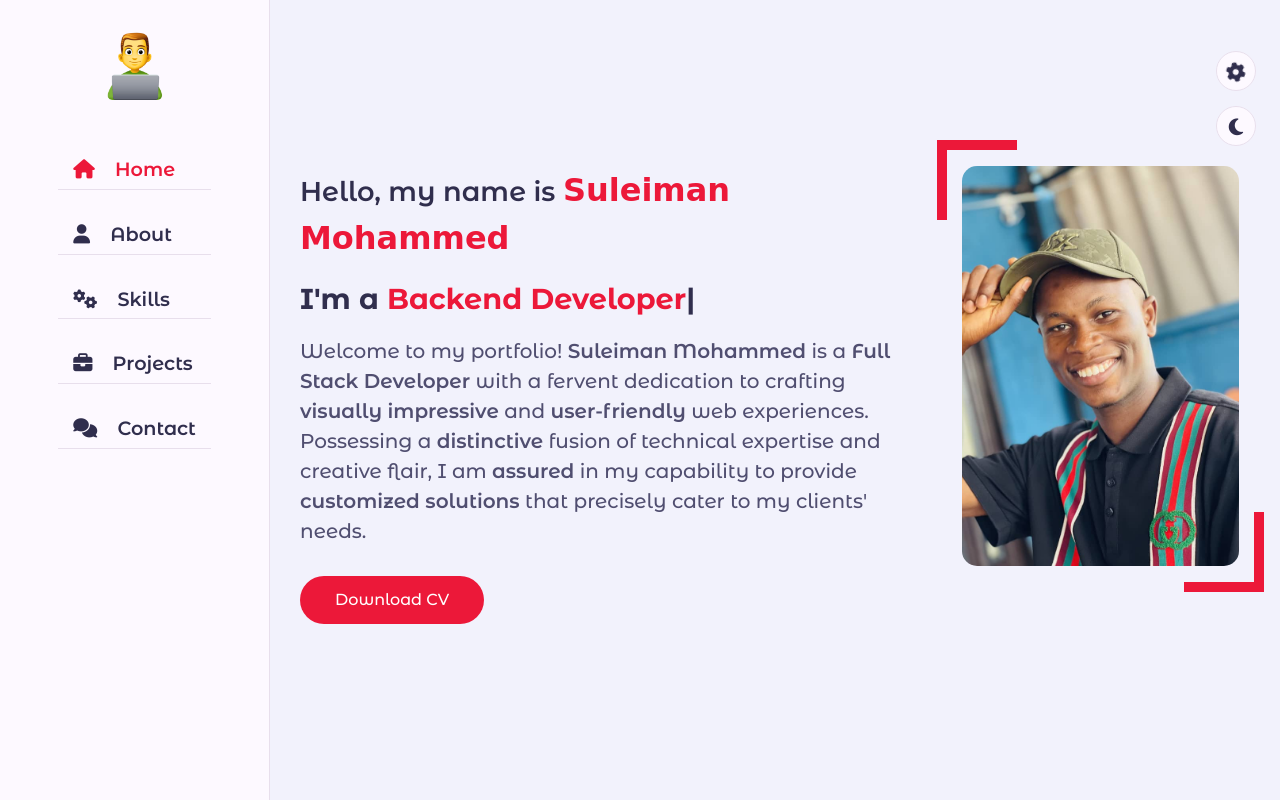
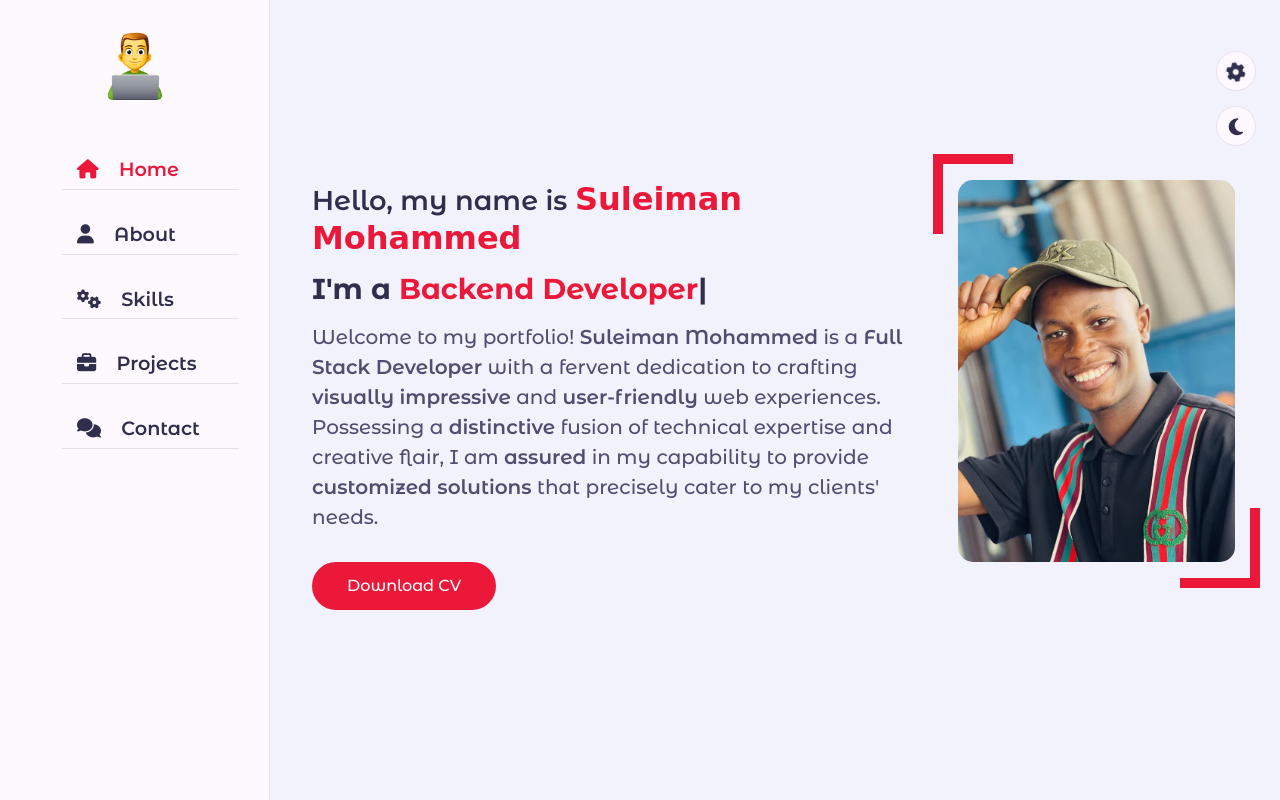
Before and after one commit to Kingsosu/kscode-portfolio, a Django app: page / in a window 1280 px wide. Run offline with Django 4.2, Linux system fonts and the light colour scheme; data that the repository does not hold is empty; some web fonts are replaced.

Commit message:
second commit

```diff
--- a/portfolioapp/views.py
+++ b/portfolioapp/views.py
@@ -1,4 +1,7 @@
+from django.core.mail import send_mail
 from django.shortcuts import render
+from django.http import JsonResponse
+from django.views.decorators.csrf import csrf_exempt
 from .models import ProjectDetails  # Importing the ProjectDetails model
 
 def index(request):
@@ -13,3 +16,29 @@ def index(request):
         context['uiprojects'] = ProjectDetails.objects.filter(jobtype='ui')
 
     return render(request, 'index.html', context)
+
+
+@csrf_exempt
+def send_message(request):
+    if request.method == 'POST':
+        name = request.POST.get('name')
+        email = request.POST.get('email')
+        subject = request.POST.get('subject')
+        message = request.POST.get('message')
+
+        # Construct the email message
+        email_message = f"Name: {name}\nEmail: {email}\nSubject: {subject}\n\n\n{message}"
+
+        try:
+            send_mail(
+                subject=subject,
+                message=email_message,
+                from_email=None,
+                recipient_list=['kingsosuolale@gmail.com'],
+                fail_silently=False,
+            )
+            return JsonResponse({'success':True})
+        except Exception as e:
+            return JsonResponse({'success': False, 'error': str(e)})
+    else:
+        return JsonResponse({'success': False, 'error': 'Invalid request method'})
--- a/requirements.txt
+++ b/requirements.txt
@@ -14,7 +14,6 @@ Jinja2==3.1.3
 jmespath==1.0.1
 MarkupSafe==2.1.5
 numpy==1.26.4
-opencv-python==4.9.0.80
 packaging==23.2
 pillow==10.2.0
 psycopg2-binary==2.9.9
--- a/static/css/style.css
+++ b/static/css/style.css
@@ -35,7 +35,7 @@ body.dark{
     margin: 0;
     padding: 0;
     outline: none;
-    text-decoration: none;
+    text-decoration: none !important;
     box-sizing: border-box;
     scrollbar-width: thin;
 }
@@ -183,7 +183,7 @@ ul{
     border: none;
     display: inline-block;
     white-space: nowrap;
-    background-color: var(--skin-color);
+    background-color: var(--skin-color) !important;
     transition: var(--transition);
 }
 .btn:hover{
@@ -238,25 +238,29 @@ ul{
     display: none;
 }
 
-.aside .nav{
+.aside .nav-k{
     margin-top: 50px;
+    width: 100%;
 }
-.aside .nav li{
+.aside .nav-k li{
     margin-bottom: 25px;
     display: block;
 }
-.aside .nav li a{
+
+.aside .nav-k li a {
     font-size: 1.2rem;
     font-weight: 600;
     display: block;
     border-bottom: 1px solid var(--bg-black-50);
     color: var(--text-black-900);
+    text-decoration: none;
     padding: 5px 15px;
 }
-.aside .nav li a.active{
+
+.aside .nav-k li a.active{
     color: var(--skin-color);
 }
-.aside .nav li a i{
+.aside .nav-k li a i{
     margin-right: 15px;
 }
 
--- a/static/js/script.js
+++ b/static/js/script.js
@@ -8,7 +8,7 @@ const typed = new Typed('.typing', {
     //showCursor: false // Hides the cursor
 });
 
-const nav = document.querySelector('.nav');
+const nav = document.querySelector('.nav-k');
 const navList = nav.querySelectorAll('li');
 const allSection = document.querySelectorAll('.section');
 const totalSection = allSection.length;
--- a/templates/index.html
+++ b/templates/index.html
@@ -8,7 +8,9 @@
     <meta name="viewport" content="width=device-width, initial-scale=1.0">
     <title>Suleiman Mohammed | Portfolio Website</title>
 
+
     <!-- === CSS Files === -->
+    <link href="https://cdn.jsdelivr.net/npm/bootstrap@5.3.2/dist/css/bootstrap.min.css" rel="stylesheet">
     <link rel="stylesheet" href="{% static 'css/style.css' %}">
     <link rel="stylesheet" href="{% static 'css/skins/color-1.css' %}">
 
@@ -27,6 +29,13 @@
         disabled>
 
     <link rel="stylesheet" href="{% static 'css/style-switcher.css' %}">
+
+    <style>
+        .nav-k li a{
+            text-decoration: none;
+        }
+    </style>
+
 </head>
 
 <body>
@@ -41,7 +50,7 @@
             <button class="fas fa-bars"></button>
             <!-- <div class="nav-toggle">
             </div> -->
-            <ul class="nav">
+            <ul class="nav-k">
                 <li><a href="#home" class="active"><i class="fa fa-home"></i> Home</a></li>
                 <li><a href="#about"><i class="fa fa-user"></i> About</a></li>
                 <li><a href="#skills"><i class="fa fa-cogs"></i> Skills</a></li>
@@ -489,43 +498,50 @@
                     <h4 class="contact-sub-title padd-15">I'M VERY RESPONSIVE TO MESSAGES</h4>
 
                     <!-- === Contact Form ==== -->
+                    <form action="" id="contact-form" autocomplete="off">
                         <div class="row">
+                            {% csrf_token %}
                             <div class="contact-form padd-15">
                                 <div class="row">
                                     <div class="form-item col-6 padd-15">
                                         <div class="form-group">
-                                        <input type="text" class="form-control" placeholder="Name">
+                                            <input type="text" class="form-control" placeholder="Name" name="name" autofocus required>
                                         </div>
                                     </div>
 
                                     <div class="form-item col-6 padd-15">
                                         <div class="form-group">
-                                        <input type="email" class="form-control" placeholder="Email">
+                                            <input type="email" class="form-control" placeholder="Email" name="email" required>
                                         </div>
                                     </div>
                                 </div>
                                 <div class="row">
                                     <div class="form-item col-12 padd-15">
                                         <div class="form-group">
-                                        <input type="text" class="form-control" placeholder="Subject">
+                                            <input type="text" class="form-control" placeholder="Subject" name="subject" required>
                                         </div>
                                     </div>
                                 </div>
                                 <div class="row">
                                     <div class="form-item col-12 padd-15">
                                         <div class="form-group">
-                                        <textarea name="" class="form-control" placeholder="Message"></textarea>
+                                            <textarea name="" class="form-control" placeholder="Message" name="message" required></textarea>
                                         </div>
                                     </div>
                                 </div>
                                 <div class="row">
                                     <div class="form-item col-12 padd-15">
-                                    <button type="submit" class="btn"><i class="fas fa-paper-plane"></i>&nbsp; Send
-                                        Message</button>
+                                        <button type="submit" class="btn" id="submit-button">
+                                            <span class="spinner-border spinner-border-sm d-none" role="status" aria-hidden="true"></span>
+                                            <span class="loading-text d-none fs-5">Sending...</span>
+                                            <span class="send-message-icon"><i class="fas fa-paper-plane"></i></span>
+                                            <span class="original-text  fs-5">Send Message</span>
+                                        </button>
                                     </div>
                                 </div>
                             </div>
                         </div>
+                    </form>
                     <!-- === Contact Form End ==== -->
                 </div>
             </section>
@@ -553,13 +569,19 @@
         </div>
         <!-- === Style Switcher End === -->
 
+
+
     </main>
     <!-- === Main Container End ==== -->
 
     <!-- === JS Filies === -->
     <script src="https://cdn.jsdelivr.net/npm/typed.js@2.0.12"></script>
+    <script src="https://cdn.jsdelivr.net/npm/@popperjs/core@2.11.8/dist/umd/popper.min.js"></script>
+    <script src="https://cdn.jsdelivr.net/npm/bootstrap@5.3.2/dist/js/bootstrap.min.js"></script>
     <script src="{% static 'js/script.js' %}"></script>
     <script src="{% static 'js/style-switcher.js' %}"></script>
+    <!-- jQuery script -->
+    <script src="https://ajax.googleapis.com/ajax/libs/jquery/3.5.1/jquery.min.js"></script>
 
     <script>
         const typed = new Typed('.typing', {
@@ -571,6 +593,46 @@
             //showCursor: false // Hides the cursor
         });
     </script>
+
+    <!-- Sending Email Message Using Ajax-->
+    <script>
+        $(document).ready(function() {
+            $('#contact-form').submit(function(event) {
+                event.preventDefault();
+                var formData = $(this).serialize();
+
+                // Show loading text and spinner-border
+                $('#submit-button .loading-text').removeClass('d-none');
+                $('#submit-button .spinner-border').removeClass('d-none');
+                $('#submit-button .send-message-icon').addClass('d-none');
+                $('#submit-button .original-text').addClass('d-none');
+
+                $.ajax({
+                    type: 'POST',
+                    url: "{% url 'send_message' %}", // URL to send the AJAX request
+                    data: formData,
+                    success: function(response) {
+                        if (response.success) {
+                            alert('Message sent successfully');
+                            // Optionally, reset the form
+                            $('#contact-form')[0].reset();
+                        } else {
+                            alert('Failed to send message');
+                        }
+                    },
+                    error: function(xhr, status, error) {
+                        alert('An error occurred');
+                    },
+                    complete: function(){
+                        $('#submit-button .loading-text').addClass('d-none');
+                        $('#submit-button .spinner-border').addClass('d-none');
+                        $('#submit-button .send-message-icon').removeClass('d-none');
+                        $('#submit-button .original-text').removeClass('d-none');
+                    }
+                });
+            });
+        });
+    </script>
 </body>
 
 </html>
```
Also changed, not shown: db.sqlite3. Lines whose indentation alone changed are shown as unchanged.
